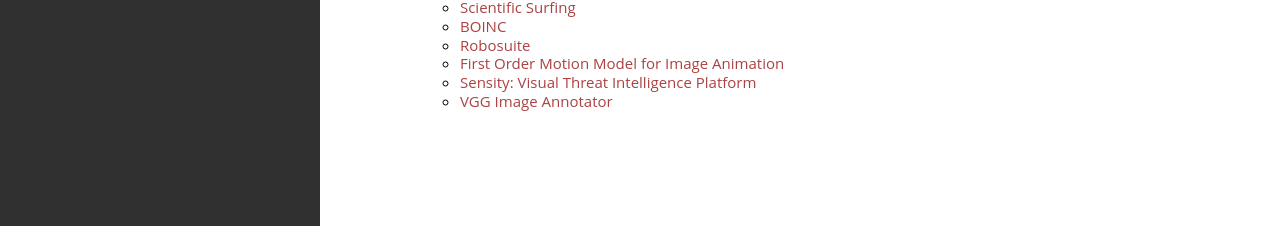
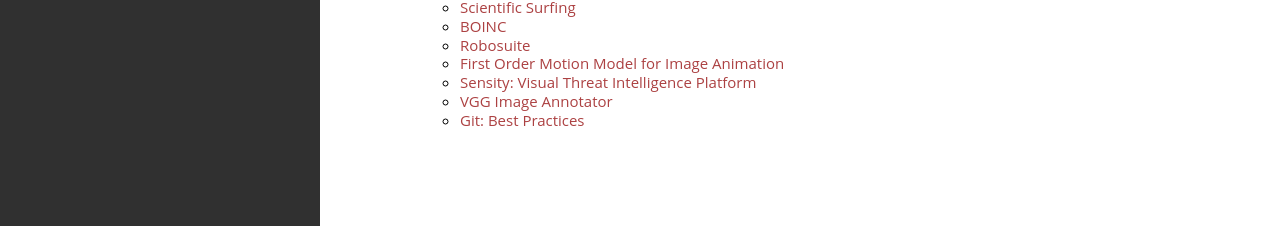
Before and after one commit to pharrellyhy/pharrellyhy.github.io.bakcup, a Jekyll site: the page built from resource.md, in a window 1280 px wide and 900 px high, scrolled down 4240 px. Shown: the part 671-897 px from the top of the window. Built offline with Jekyll 4.4.1, drawn with Linux system fonts in a browser that asks for light colours.

Commit message:
Update resource.

```diff
--- a/_data/nav.yml
+++ b/_data/nav.yml
@@ -744,3 +744,6 @@
 
     - title: "VGG Image Annotator"
       url: "http://www.robots.ox.ac.uk/~vgg/software/via/"
+
+    - title: "Git: Best Practices"
+      url: "https://sethrobertson.github.io/GitBestPractices/"
```
